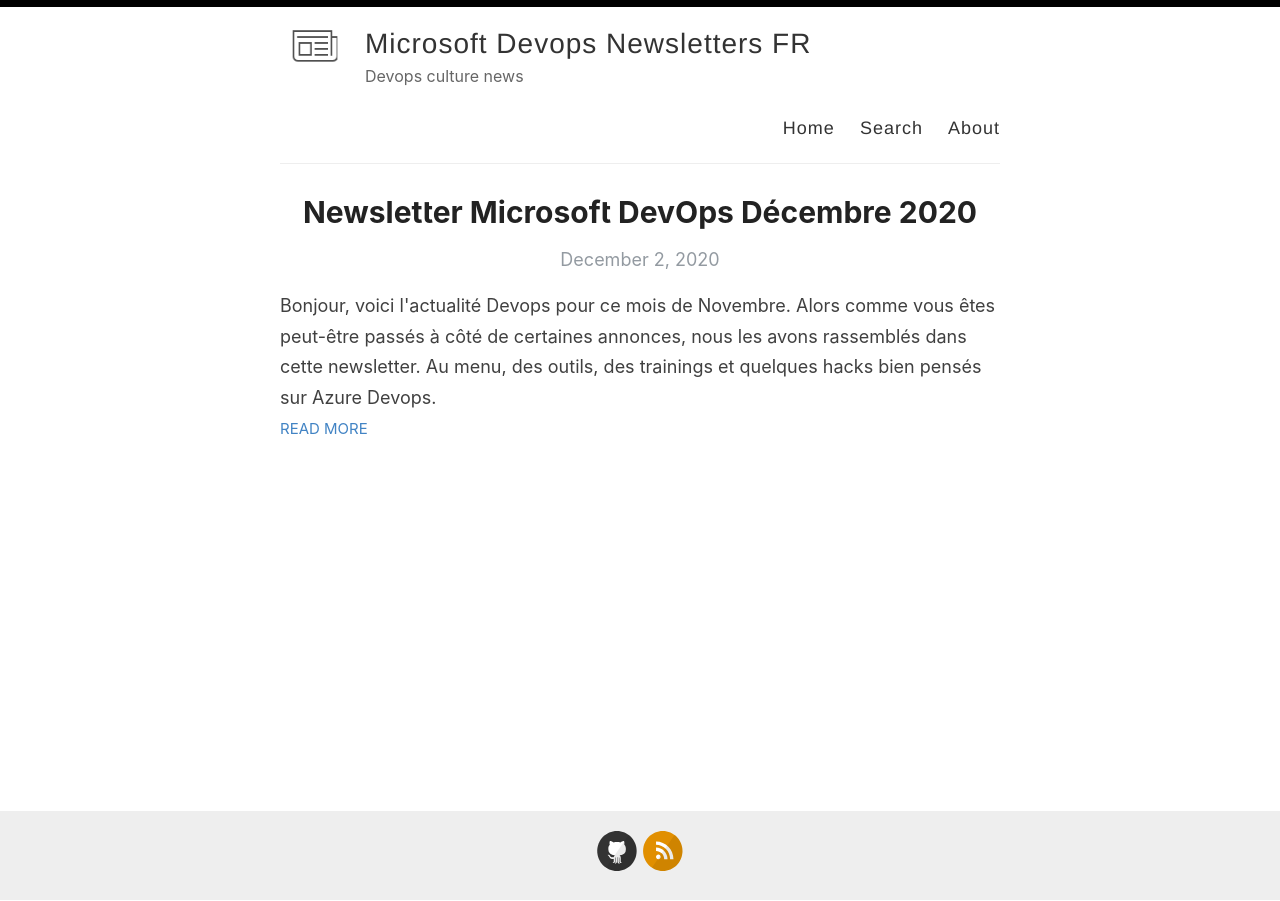
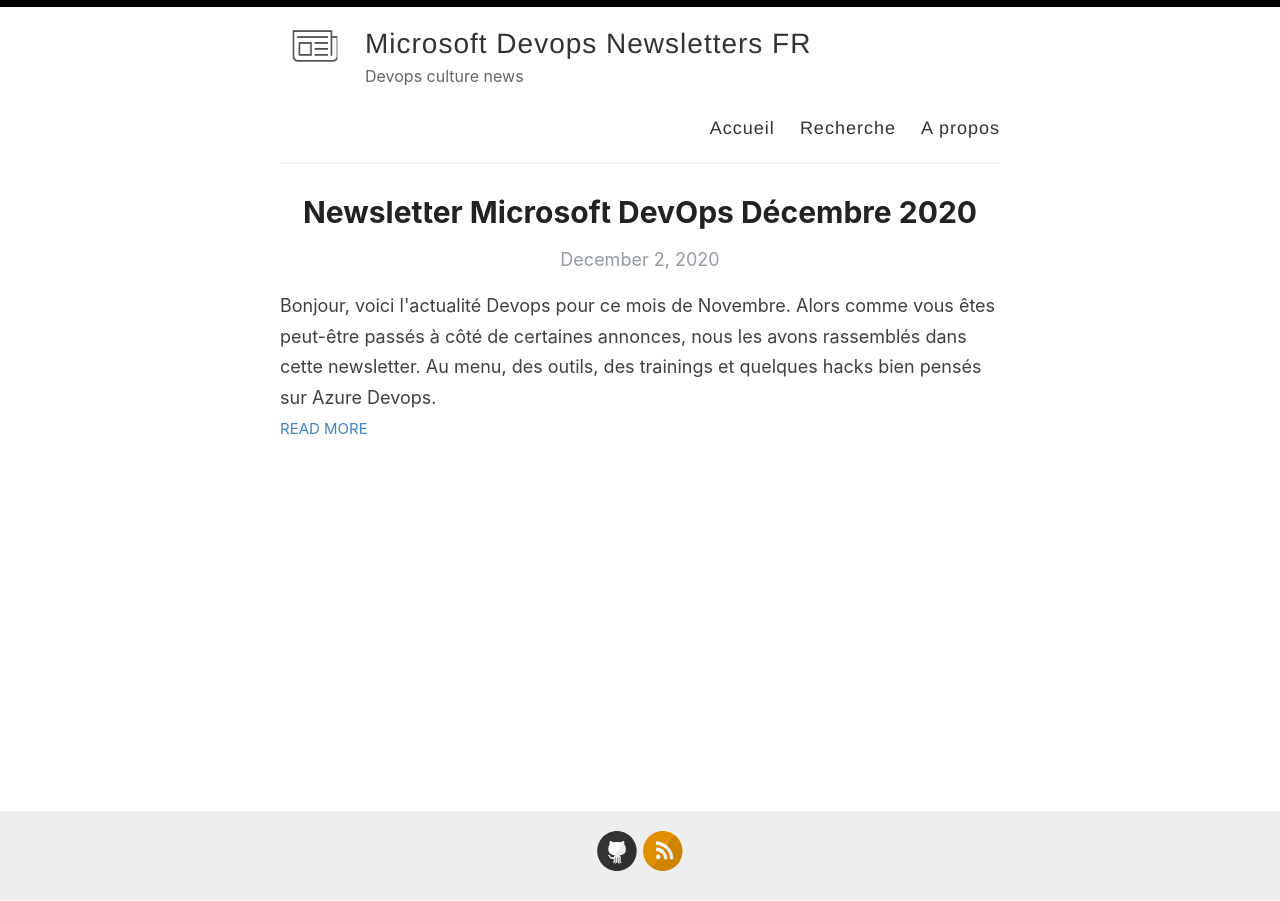
Before and after one commit to microsoft-devops-community/ms-devops-fr.github.io, a Jekyll site: the page built from index.html, in a window 1280 px wide. Built offline with Jekyll 4.4.1, drawn with Linux system fonts in a browser that asks for light colours; the list of posts is cut into pages by our own code.

Commit message:
menus en FR

```diff
--- a/_layouts/default.html
+++ b/_layouts/default.html
@@ -27,10 +27,10 @@
             </div>
 
             <nav>
-              <a href="{{ site.baseurl }}/">Home</a>
+              <a href="{{ site.baseurl }}/">Accueil</a>
               <!-- <a href="{{ site.baseurl }}/getting-started">Getting Started</a> -->
-              <a href="{{ site.baseurl }}/search">Search</a>
-              <a href="{{ site.baseurl }}/about">About</a>
+              <a href="{{ site.baseurl }}/search">Recherche</a>
+              <a href="{{ site.baseurl }}/about">A propos</a>
             </nav>
           </header>
         </div>
```
